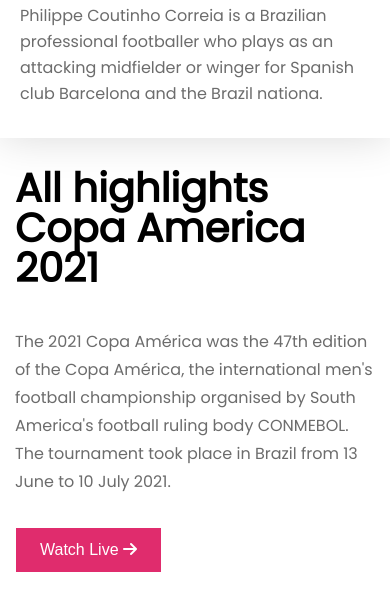
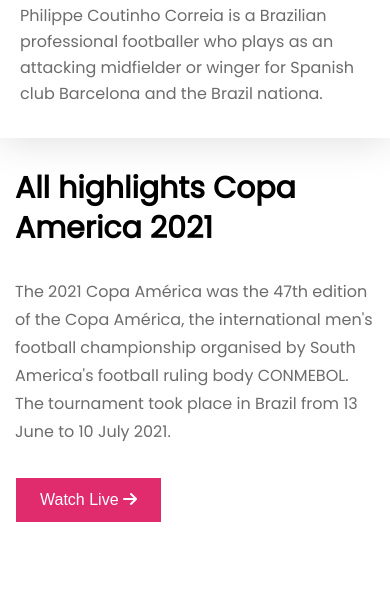
Before and after one commit to AkramRickon/Assignment-Football.com, a plain HTML site: page index.html in a window 390 px wide. Shown: the part 7417-8027 px from the top of the page. Drawn offline with Linux system fonts and the light colour scheme.

Commit message:
line height

```diff
--- a/Styles/style.css
+++ b/Styles/style.css
@@ -145,7 +145,7 @@ main
 .highlights-title
 {
     font-size: 48px;
-    line-height: 60px;
+    line-height: 50px;
     font-weight:bold;
     padding:0px 15px;
 }
@@ -341,7 +341,7 @@ Media query for mobile */
     }
     .highlights-title
     {
-        font-size:40px;
+        font-size:30px;
         line-height:40px;
         margin-top:0px;
     }
```
